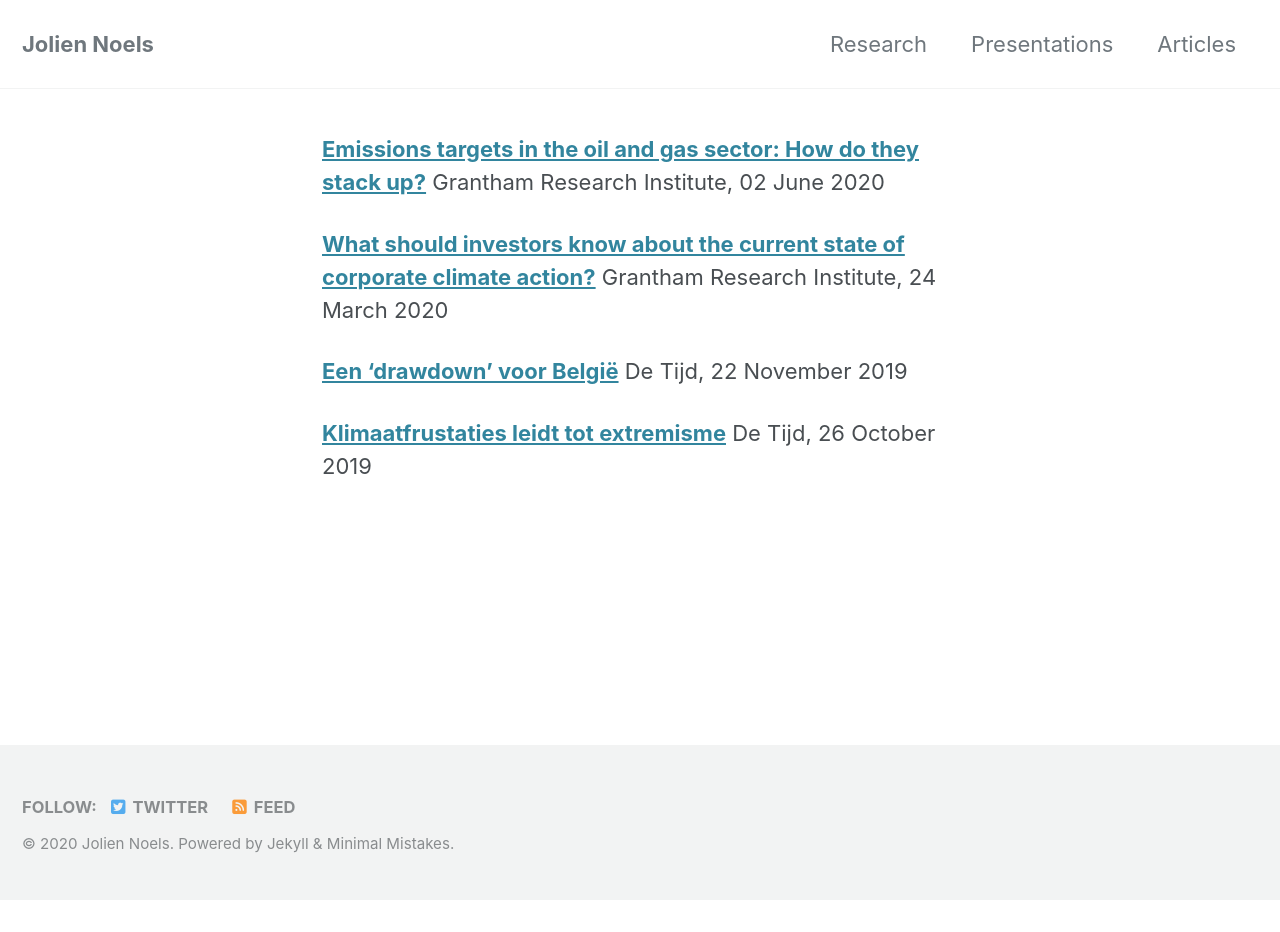
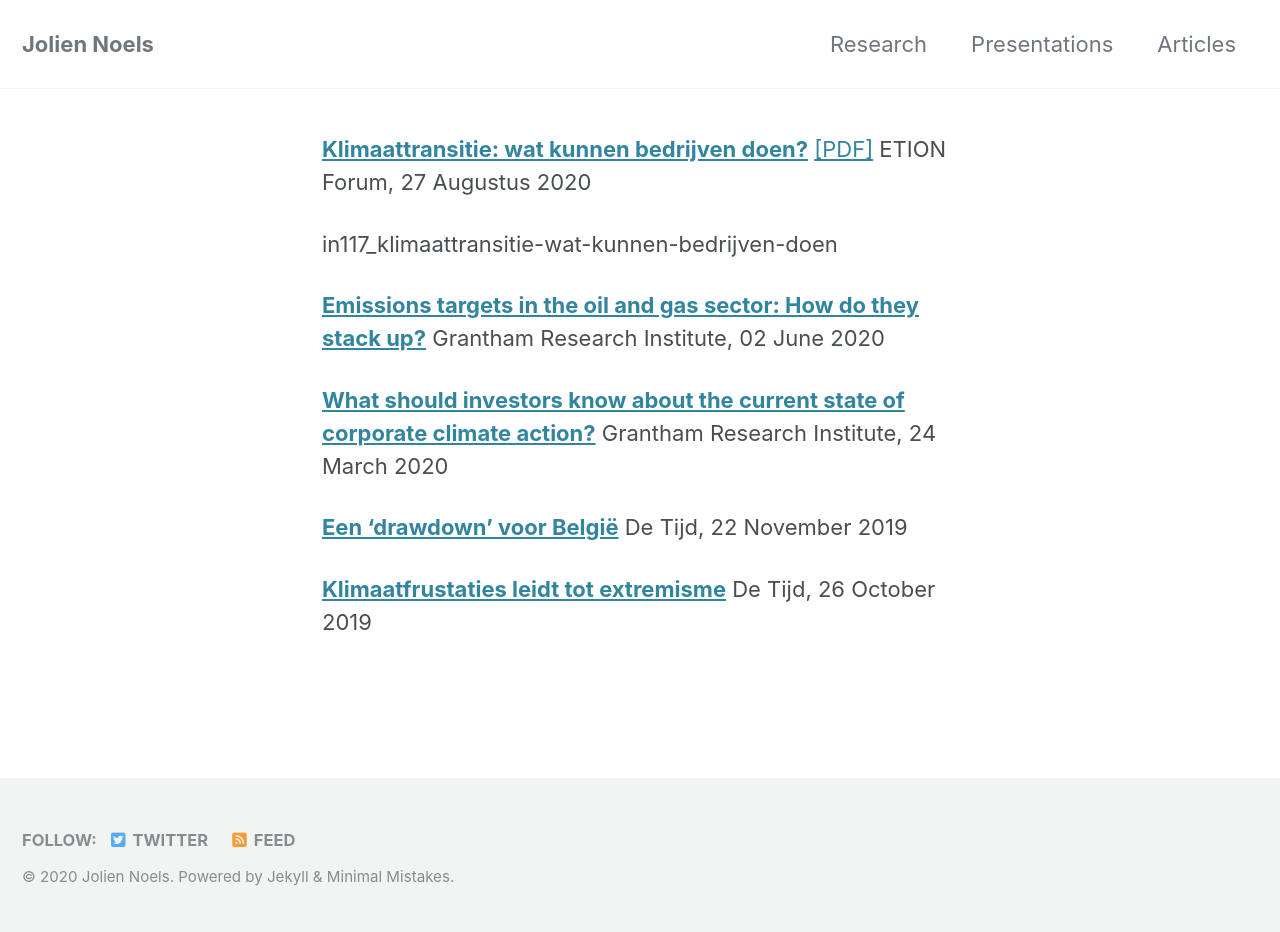
Before and after one commit to JolienNoels/joliennoels.github.io, a Jekyll site: the page built from _pages/articles.md, in a window 1280 px wide. Built offline with Jekyll 4.4.1, drawn with Linux system fonts in a browser that asks for light colours; cached includes are drawn as plain includes; nearby versions of some CDN libraries; before the commit the page ends 900 px from its top, so only the background shows below that.

Commit message:
new article

```diff
--- a/_pages/articles.md
+++ b/_pages/articles.md
@@ -2,6 +2,10 @@
 layout: archive
 permalink: /articles/
 ---
+
+**[Klimaattransitie: wat kunnen bedrijven doen?](https://www.etion.be/kennisbank/klimaattransitie-wat-kunnen-bedrijven-doen)** [[PDF]](http://joliennoels.github.io/files/in117_klimaattransitie-wat-kunnen-bedrijven-doen.pdf) ETION Forum, 27 Augustus 2020
+
+in117_klimaattransitie-wat-kunnen-bedrijven-doen
 
 **[Emissions targets in the oil and gas sector: How do they stack up?](http://www.lse.ac.uk/GranthamInstitute/news/emissions-targets-in-the-oil-and-gas-sector-how-do-they-stack-up/)** Grantham Research Institute, 02 June 2020
 
```
